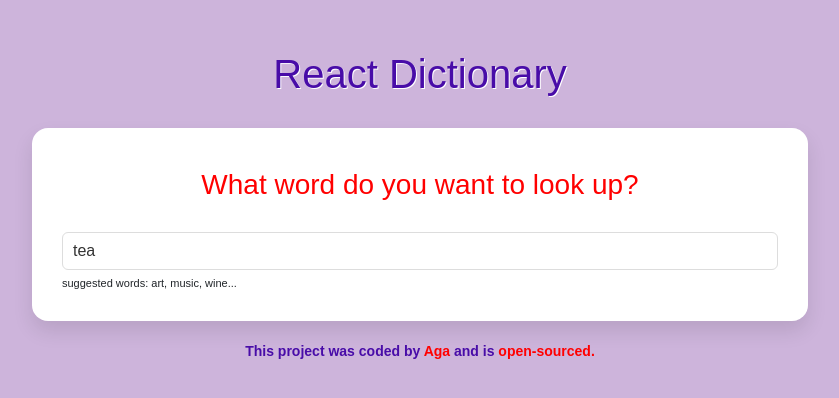
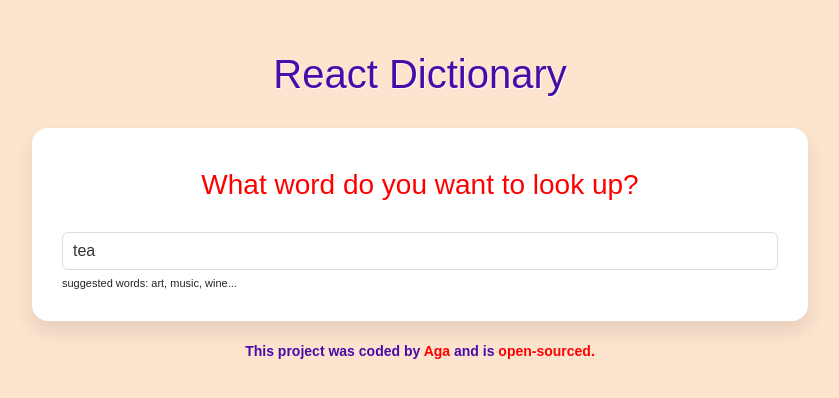
Before and after one commit to agagotowiec/dictionary-react, a React (Create React App) app: page / in a window 1280 px wide. Shown: the top 398 px of the page, without its empty margins (220-1059 px from the left). Built offline with nearby package versions, Linux system fonts and the light colour scheme; no server answers; a web font is replaced by a local one.

Commit message:
changed background color

```diff
--- a/src/App.css
+++ b/src/App.css
@@ -1,6 +1,6 @@
 body {
 	font-family: "Zen Kaku Gothic Antique", sans-serif;
-	background-color: #cdb4db;
+	background-color: #fde4cf;
 }
 .App {
 	padding: 20px 0 100px;
```
